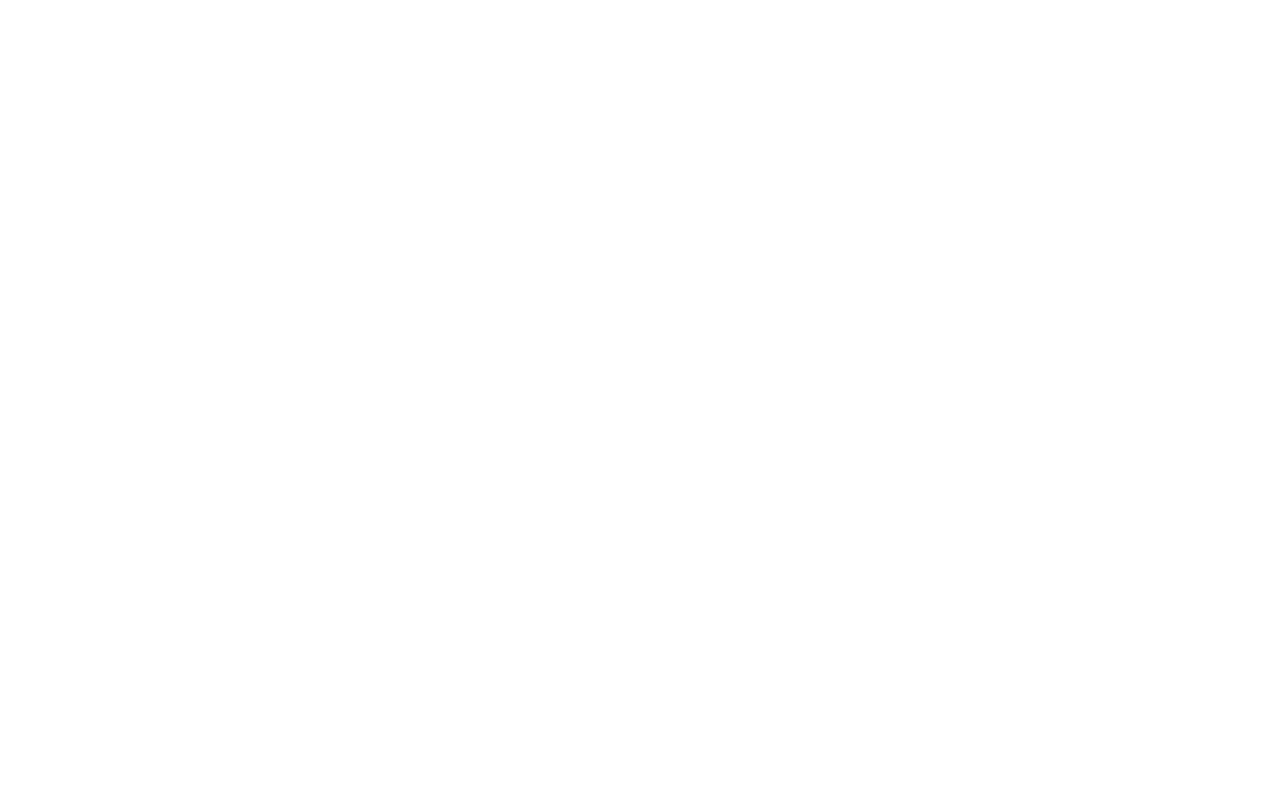
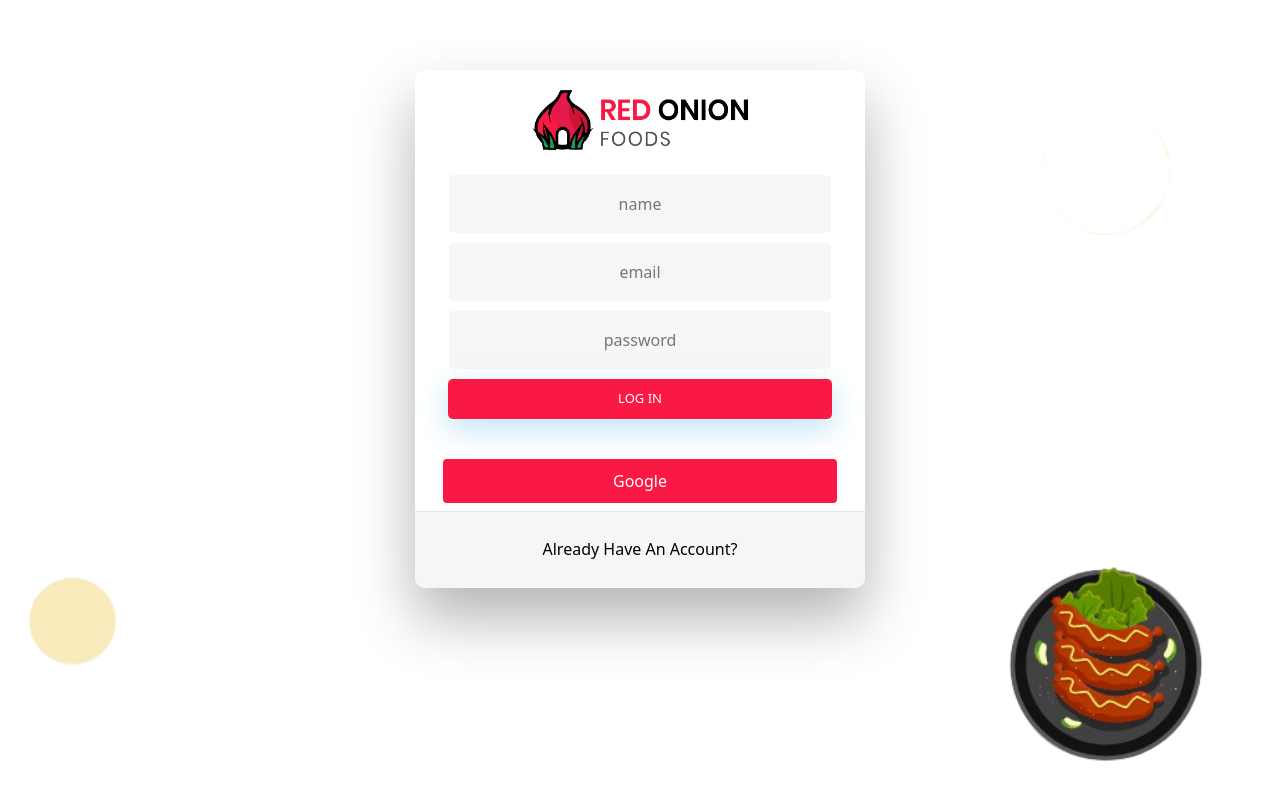
Before and after one commit to FahadwebD/hot-onion-try, a React (Create React App) app: page /register in a window 1280 px wide. Shown: the top 800 px of the page. Built offline with nearby package versions, Linux system fonts and the light colour scheme.

Commit message:
login register page added

```diff
--- a/src/App.js
+++ b/src/App.js
@@ -3,6 +3,8 @@
 import { BrowserRouter , Switch , Route } from 'react-router-dom';
 import Home from './Pages/Home/Home/Home';
 import Details from './Pages/Details/Details';
+import Login from './Pages/Login/Login/Login';
+import Register from './Pages/Login/Register/Register';
 
 
 function App() {
@@ -21,6 +23,12 @@
         <Route exact path='/details/:mealsId'>
           <Details></Details>
         </Route>
+        <Route exact path='/login'>
+          <Login></Login>
+        </Route>
+        <Route exact path='/register'>
+          <Register></Register>
+        </Route>
       </Switch>
       </BrowserRouter>
     </div>
--- /dev/null
+++ b/src/Pages/Login/Login/Login.css
@@ -0,0 +1,298 @@
+a {
+    color: #92badd;
+    display:inline-block;
+    text-decoration: none;
+    font-weight: 400;
+  }
+
+  h2 {
+    text-align: center;
+    font-size: 16px;
+    font-weight: 600;
+    text-transform: uppercase;
+    display:inline-block;
+    margin: 40px 8px 10px 8px;
+    color: #cccccc;
+  }
+
+
+
+
+
+  .wrapper {
+    display: flex;
+    align-items: center;
+    flex-direction: column;
+    justify-content: center;
+    width: 100%;
+    min-height: 100%;
+    padding: 20px;
+  }
+
+  #formContent {
+    -webkit-border-radius: 10px 10px 10px 10px;
+    border-radius: 10px 10px 10px 10px;
+    background: #fff;
+    padding: 30px;
+    width: 90%;
+    max-width: 450px;
+    position: relative;
+    padding: 0px;
+    -webkit-box-shadow: 0 30px 60px 0 rgba(0,0,0,0.3);
+    box-shadow: 0 30px 60px 0 rgba(0,0,0,0.3);
+    text-align: center;
+  }
+
+  #formFooter {
+    background-color: #f6f6f6;
+    border-top: 1px solid #dce8f1;
+    padding: 25px;
+    text-align: center;
+    -webkit-border-radius: 0 0 10px 10px;
+    border-radius: 0 0 10px 10px;
+  }
+
+
+
+
+  h2.inactive {
+    color: #cccccc;
+  }
+
+  h2.active {
+    color: #0d0d0d;
+    border-bottom: 2px solid #5fbae9;
+  }
+
+
+
+
+
+  input[type=submit]  {
+    background-color: #56baed;
+    border: none;
+    color: white;
+    padding: 15px 80px;
+    text-align: center;
+    text-decoration: none;
+    display: inline-block;
+    text-transform: uppercase;
+    font-size: 13px;
+    -webkit-box-shadow: 0 10px 30px 0 rgba(95,186,233,0.4);
+    box-shadow: 0 10px 30px 0 rgba(95,186,233,0.4);
+    -webkit-border-radius: 5px 5px 5px 5px;
+    border-radius: 5px 5px 5px 5px;
+    margin: 5px 20px 40px 20px;
+    -webkit-transition: all 0.3s ease-in-out;
+    -moz-transition: all 0.3s ease-in-out;
+    -ms-transition: all 0.3s ease-in-out;
+    -o-transition: all 0.3s ease-in-out;
+    transition: all 0.3s ease-in-out;
+  }
+
+  input[type=submit]:hover {
+    background-color: #39ace7;
+  }
+
+  input[type=submit]:active {
+    -moz-transform: scale(0.95);
+    -webkit-transform: scale(0.95);
+    -o-transform: scale(0.95);
+    -ms-transform: scale(0.95);
+    transform: scale(0.95);
+  }
+
+  input[type=text] {
+    background-color: #f6f6f6;
+    border: none;
+    color: #0d0d0d;
+    padding: 15px 32px;
+    text-align: center;
+    text-decoration: none;
+    display: inline-block;
+    font-size: 16px;
+    margin: 5px;
+    width: 85%;
+    border: 2px solid #f6f6f6;
+    -webkit-transition: all 0.5s ease-in-out;
+    -moz-transition: all 0.5s ease-in-out;
+    -ms-transition: all 0.5s ease-in-out;
+    -o-transition: all 0.5s ease-in-out;
+    transition: all 0.5s ease-in-out;
+    -webkit-border-radius: 5px 5px 5px 5px;
+    border-radius: 5px 5px 5px 5px;
+  }
+
+  input[type=text]:focus {
+    background-color: #fff;
+    border-bottom: 2px solid #f91944;
+  }
+
+  input[type=text]:placeholder {
+    color: #cccccc;
+  }
+   input[type=password] {
+    background-color: #f6f6f6;
+    border: none;
+    color: #0d0d0d;
+    padding: 15px 32px;
+    text-align: center;
+    text-decoration: none;
+    display: inline-block;
+    font-size: 16px;
+    margin: 5px;
+    width: 85%;
+    border: 2px solid #f6f6f6;
+    -webkit-transition: all 0.5s ease-in-out;
+    -moz-transition: all 0.5s ease-in-out;
+    -ms-transition: all 0.5s ease-in-out;
+    -o-transition: all 0.5s ease-in-out;
+    transition: all 0.5s ease-in-out;
+    -webkit-border-radius: 5px 5px 5px 5px;
+    border-radius: 5px 5px 5px 5px;
+  }
+
+  input[type=password]:focus {
+    background-color: #fff;
+    border-bottom: 2px solid #f91944;
+  }
+
+  input[type=password]:placeholder {
+    color: #cccccc;
+  }
+
+
+
+  .fadeInDown {
+    -webkit-animation-name: fadeInDown;
+    animation-name: fadeInDown;
+    -webkit-animation-duration: 1s;
+    animation-duration: 1s;
+    -webkit-animation-fill-mode: both;
+    animation-fill-mode: both;
+  }
+
+  @-webkit-keyframes fadeInDown {
+    0% {
+      opacity: 0;
+      -webkit-transform: translate3d(0, -100%, 0);
+      transform: translate3d(0, -100%, 0);
+    }
+    100% {
+      opacity: 1;
+      -webkit-transform: none;
+      transform: none;
+    }
+  }
+
+  @keyframes fadeInDown {
+    0% {
+      opacity: 0;
+      -webkit-transform: translate3d(0, -100%, 0);
+      transform: translate3d(0, -100%, 0);
+    }
+    100% {
+      opacity: 1;
+      -webkit-transform: none;
+      transform: none;
+    }
+  }
+
+  /* Simple CSS3 Fade-in Animation */
+  @-webkit-keyframes fadeIn { from { opacity:0; } to { opacity:1; } }
+  @-moz-keyframes fadeIn { from { opacity:0; } to { opacity:1; } }
+  @keyframes fadeIn { from { opacity:0; } to { opacity:1; } }
+
+  .fadeIn {
+    opacity:0;
+    -webkit-animation:fadeIn ease-in 1;
+    -moz-animation:fadeIn ease-in 1;
+    animation:fadeIn ease-in 1;
+
+    -webkit-animation-fill-mode:forwards;
+    -moz-animation-fill-mode:forwards;
+    animation-fill-mode:forwards;
+
+    -webkit-animation-duration:1s;
+    -moz-animation-duration:1s;
+    animation-duration:1s;
+  }
+
+  .fadeIn.first {
+    -webkit-animation-delay: 0.4s;
+    -moz-animation-delay: 0.4s;
+    animation-delay: 0.4s;
+  }
+
+  .fadeIn.second {
+    -webkit-animation-delay: 0.6s;
+    -moz-animation-delay: 0.6s;
+    animation-delay: 0.6s;
+  }
+
+  .fadeIn.third {
+    -webkit-animation-delay: 0.8s;
+    -moz-animation-delay: 0.8s;
+    animation-delay: 0.8s;
+  }
+
+  .fadeIn.fourth {
+    -webkit-animation-delay: 1s;
+    -moz-animation-delay: 1s;
+    animation-delay: 1s;
+  }
+
+  /* Simple CSS3 Fade-in Animation */
+  .underlineHover:after {
+    display: block;
+    left: 0;
+    bottom: -10px;
+    width: 0;
+    height: 2px;
+    background-color: #f91944;
+    content: "";
+    transition: width 0.2s;
+  }
+
+  .underlineHover:hover {
+    color: #f91944;
+  }
+
+  .underlineHover:hover:after{
+    width: 100%;
+  }
+
+
+
+
+
+  *:focus {
+      outline: none;
+  }
+
+  #icon {
+    width:48%;
+    height: 60px;
+    margin: 20px;
+  }
+  #bt{
+    background-color:#f91944 ;
+     border:none ;
+     padding:10px 170px
+  }
+
+  @media only screen  and (max-width:688px){
+
+    #bt{
+        background-color:#f91944 ;
+         border:none ;
+         padding:10px 110px
+      }
+}
+@media only screen  and (min-width:689px) and (max-width:990px){
+    #bt{
+        background-color:#f91944 ;
+         border:none ;
+         padding:10px 110px
+      }
+}
--- /dev/null
+++ b/src/Pages/Login/Login/Login.js
@@ -0,0 +1,49 @@
+import React from 'react';
+import { Button} from 'react-bootstrap';
+import { Link } from 'react-router-dom';
+import bg from '../../../images/bannerbackground-removebg.png';
+import icon from '../../../images/logo2.png'
+import './Login.css'
+
+const Login = () => {
+    return (
+        <div style={{backgroundImage: `url(${bg})`, backgroundPosition: 'center',
+        backgroundSize: 'cover',
+        backgroundRepeat: 'no-repeat',
+        width: "100%",
+        height: '100vh',}}>
+         <div style={{marginTop:'80px'}}>
+            <div className="wrapper fadeInDown">
+  <div id="formContent">
+
+
+
+    <div className="fadeIn first">
+      <img src={icon} id="icon" alt="User Icon" />
+    </div>
+
+
+    <form  >
+      <input  type="text" id="login" className="fadeIn second" name="login" placeholder="email"/>
+      <input type="password" id="login" className="fadeIn third" name="login" placeholder="password"/>
+      <input  type="submit" className="fadeIn fourth" id='bt' value="Log In"/>
+
+    </form>
+
+    {/* <p style={{color:'red'}}>error</p> */}
+
+    <div className='mb-2'>
+      <Button className=' fadeIn fourth' id='bt'  >Google</Button>
+      </div>
+    <div id="formFooter">
+      <Link style={{textDecoration:'none' , color:'black'}} className="underlineHover" to="/register">Don't Have An Account?</Link>
+    </div>
+
+  </div>
+</div>
+        </div>
+      </div>
+    );
+};
+
+export default Login;
--- /dev/null
+++ b/src/Pages/Login/Register/Register.js
@@ -0,0 +1,50 @@
+import React from 'react';
+import { Button} from 'react-bootstrap';
+import { Link } from 'react-router-dom';
+import bg from '../../../images/bannerbackground-removebg.png';
+import icon from '../../../images/logo2.png'
+
+
+const Register = () => {
+    return (
+        <div style={{backgroundImage: `url(${bg})`, backgroundPosition: 'center',
+        backgroundSize: 'cover',
+        backgroundRepeat: 'no-repeat',
+        width: "100%",
+        height: '100vh',}}>
+         <div style={{marginTop:'50px'}}>
+            <div className="wrapper fadeInDown">
+  <div id="formContent">
+
+
+
+    <div className="fadeIn first">
+      <img src={icon} id="icon" alt="User Icon" />
+    </div>
+
+
+    <form  >
+    <input  type="text" id="login" className="fadeIn second" name="login" placeholder="name"/>
+      <input  type="text" id="login" className="fadeIn second" name="login" placeholder="email"/>
+      <input type="password" id="login" className="fadeIn third" name="login" placeholder="password"/>
+      <input  type="submit" className="fadeIn fourth" id='bt' value="Log In"/>
+
+    </form>
+
+    {/* <p style={{color:'red'}}>error</p> */}
+
+    <div className='mb-2'>
+      <Button className=' fadeIn fourth' id='bt'  >Google</Button>
+      </div>
+    <div id="formFooter">
+      <Link style={{textDecoration:'none' , color:'black'}} className="underlineHover" to="/login">Already Have An Account?</Link>
+    </div>
+
+  </div>
+</div>
+        </div>
+      </div>
+    );
+};
+
+export default Register;
```
Also changed, not shown: src/Pages/Details/Details.js (+29 -11 lines), src/images/bannerbackground-removebg.png (added).
